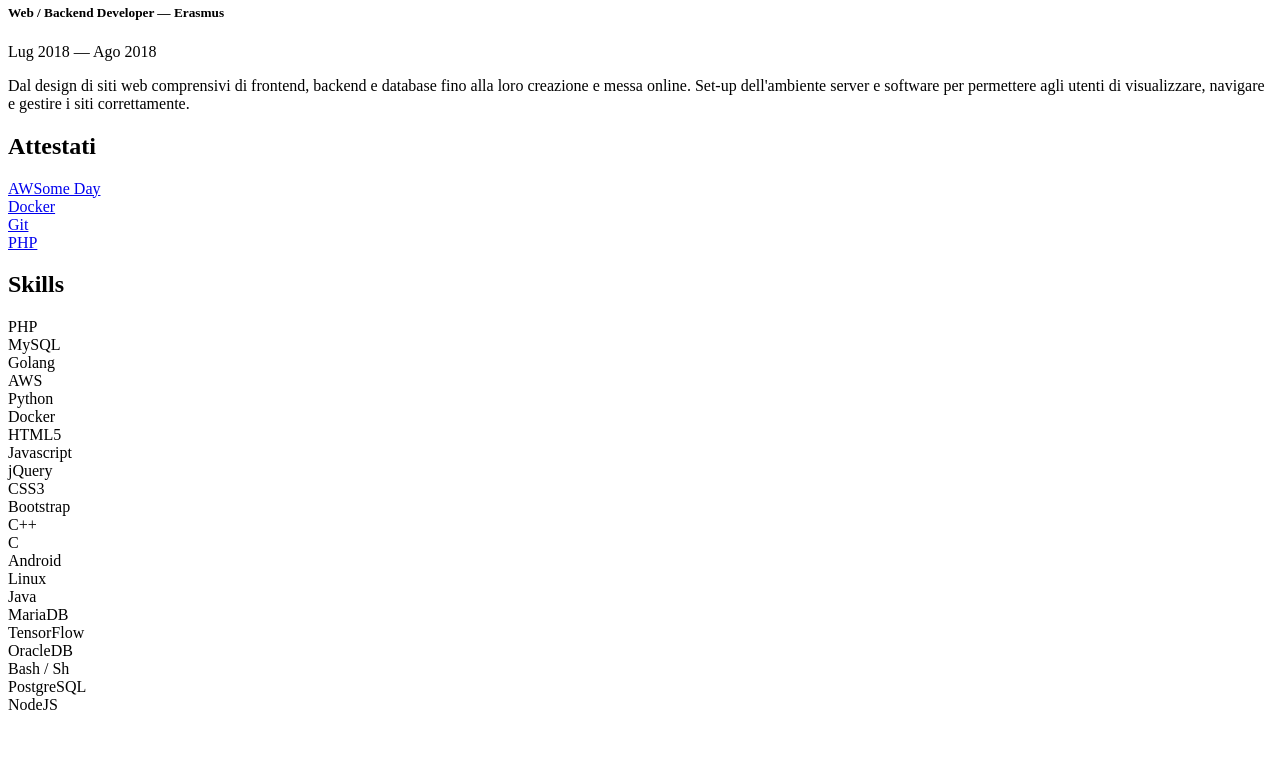
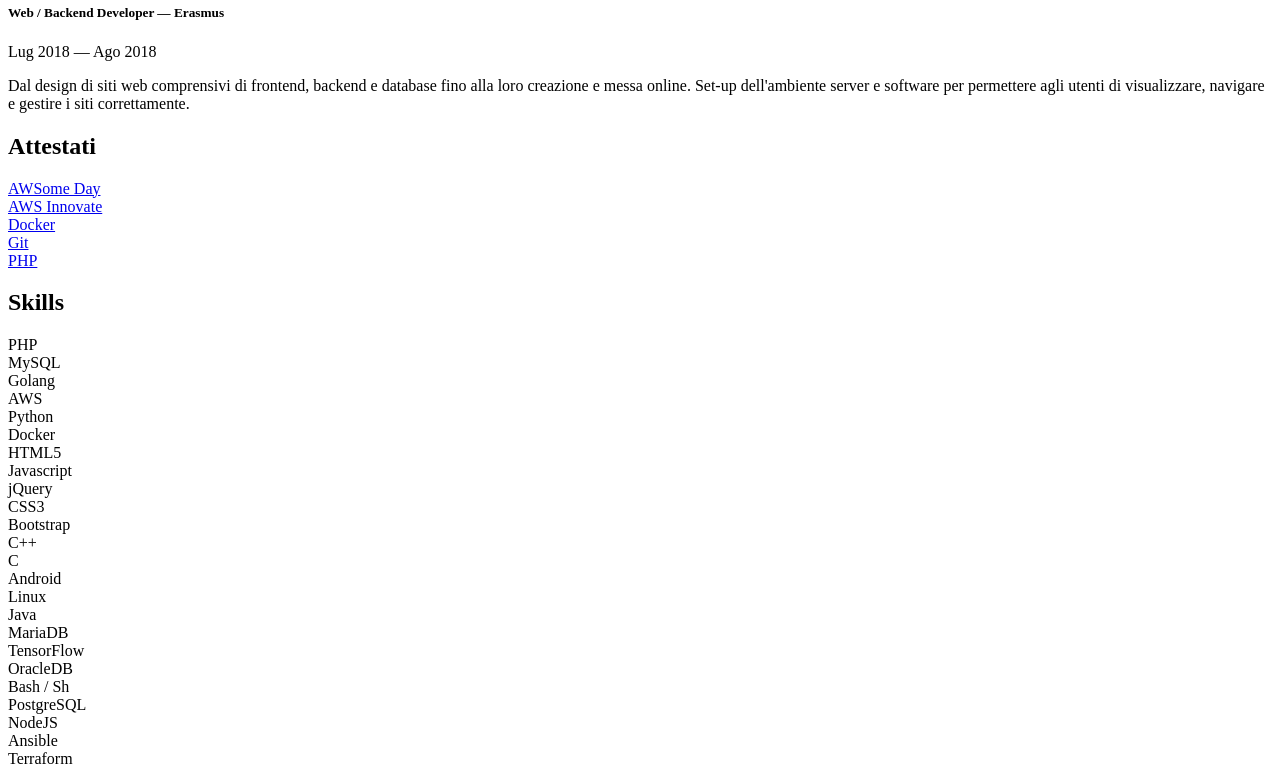
Before and after one commit to UnwishingMoon/diegocastagna.com, a PHP site: page /resume.php in a window 1280 px wide. Shown: the part 421-1197 px from the top of the page. Before the commit the page ends 1131 px from the top, so only its background shows below. Run offline with PHP 8.4, Linux system fonts and the light colour scheme; data that the repository does not hold is empty; a stand-in replaces the project's code that opens the database connection; some libraries are stand-ins or nearby versions.

Commit message:
Added new learned skills

```diff
--- a/en/resume.php
+++ b/en/resume.php
@@ -236,6 +236,12 @@ $html = <<<HTML
                         <div class="skill">
                             <span>NodeJS</span>
                         </div>
+                        <div class="skill">
+                            <span>Ansible</span>
+                        </div>
+                        <div class="skill">
+                            <span>Terraform</span>
+                        </div>
                     </div>
                 </div>
             </div>
--- a/it/resume.php
+++ b/it/resume.php
@@ -156,6 +156,9 @@ $html = <<<HTML
                             <a href="/files/certifications/aws-awsomeday-2021-10-13.png" target="_blank" rel="noreferrer">AWSome Day</a>
                         </div>
                         <div class="skill">
+                            <a href="/files/certifications/aws-innovate-2022-02-24.png" target="_blank" rel="noreferrer">AWS Innovate</a>
+                        </div>
+                        <div class="skill">
                             <a href="/files/certifications/cert-docker-2021-11-24.pdf" target="_blank" rel="noreferrer">Docker</a>
                         </div>
                         <div class="skill">
@@ -236,6 +239,12 @@ $html = <<<HTML
                         <div class="skill">
                             <span>NodeJS</span>
                         </div>
+                        <div class="skill">
+                            <span>Ansible</span>
+                        </div>
+                        <div class="skill">
+                            <span>Terraform</span>
+                        </div>
                     </div>
                 </div>
             </div>
```
